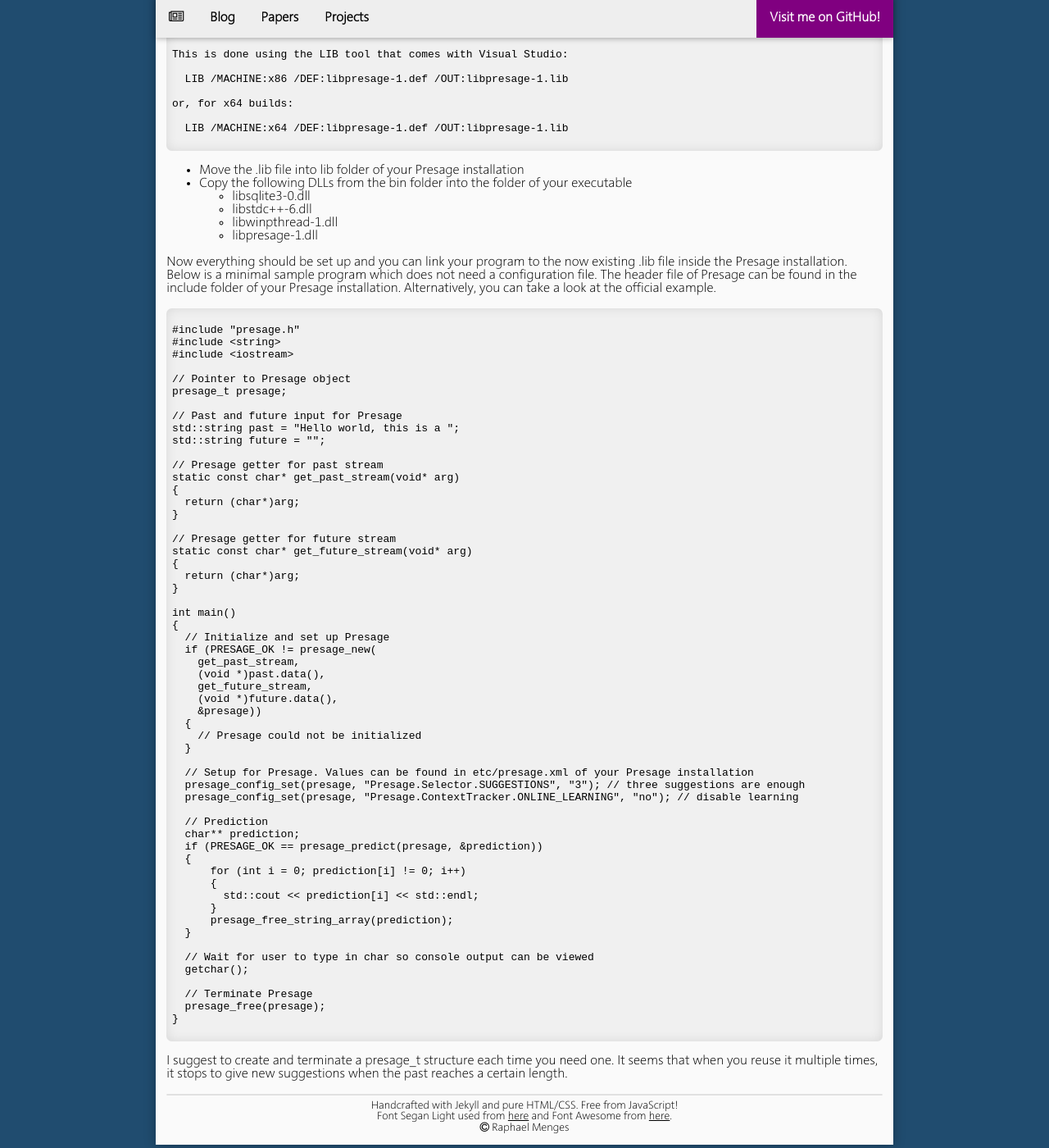
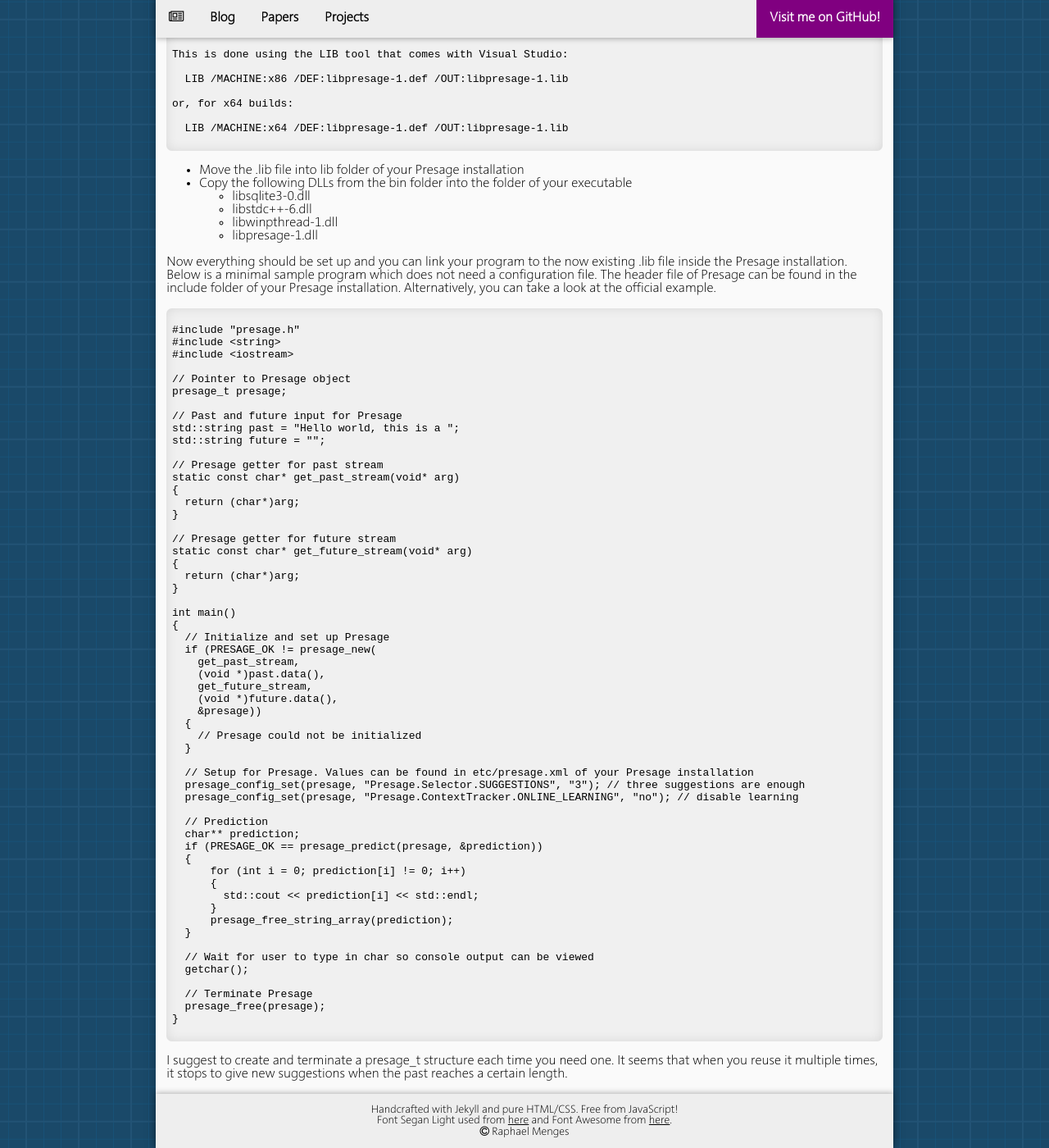
Before and after one commit to raphaelmenges/raphaelmenges.github.io, a Jekyll site: the page built from _posts/2016-08-28-presage-and-visual-studio.md, in a window 1280 px wide and 1400 px high, scrolled down 521 px. Shown: the whole window at 82% size. Built offline with Jekyll 4.4.1, drawn with Linux system fonts in a browser that asks for light colours.

Commit message:
Design changes.

```diff
--- a/_includes/lower.html
+++ b/_includes/lower.html
@@ -1,6 +1,5 @@
 			</div> <!-- content -->
 			<footer class="footer">
-				<hr>
 				Handcrafted with
 					<div class="tooltip">
 						<a href="https://jekyllrb.com">Jekyll</a>
--- a/css/main.css
+++ b/css/main.css
@@ -16,6 +16,10 @@
 	-o-tab-size: 2;
 	tab-size: 2;
 	background-color:#204c6f;
+	background-image: url("/assets/background.png");
+	background-repeat: repeat;
+	background-attachment: fixed;
+	background-position: center;
 }
 
 /* Design of horizontal lines */
@@ -56,10 +60,12 @@
 
 /* Footer of page */
 .footer {
-	margin-top: 10pt;
+	background-color: #EEE;
+	padding-top: 10pt;
 	padding-bottom: 10pt;
 	text-align: center;
 	font-size: 10pt;
+	box-shadow: 0pt -1pt 5pt rgba(0,0,0,0.3);
 }
 
 /* Accent color */
```
Also changed, not shown: assets/background.png (added).
